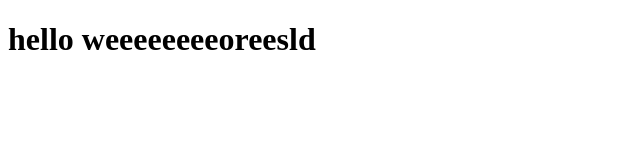
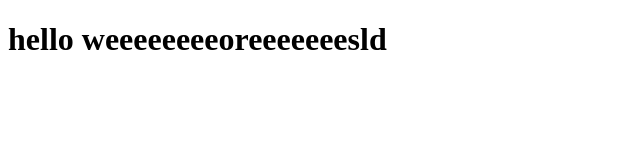
Before and after one commit to Elvissix/FirstTest, a plain HTML site: page index.html in a window 1280 px wide. Shown: the whole page, without its empty margins (0-640 px from the left). Drawn offline with Linux system fonts and the light colour scheme.

Commit message:
disancitijiao

```diff
--- a/index.html
+++ b/index.html
@@ -5,6 +5,6 @@
 		<title></title>
 	</head>
 	<body>
-		<h1>hello weeeeeeeeoreesld</h1>
+		<h1>hello weeeeeeeeoreeeeeeesld</h1>
 	</body>
 </html>
```
